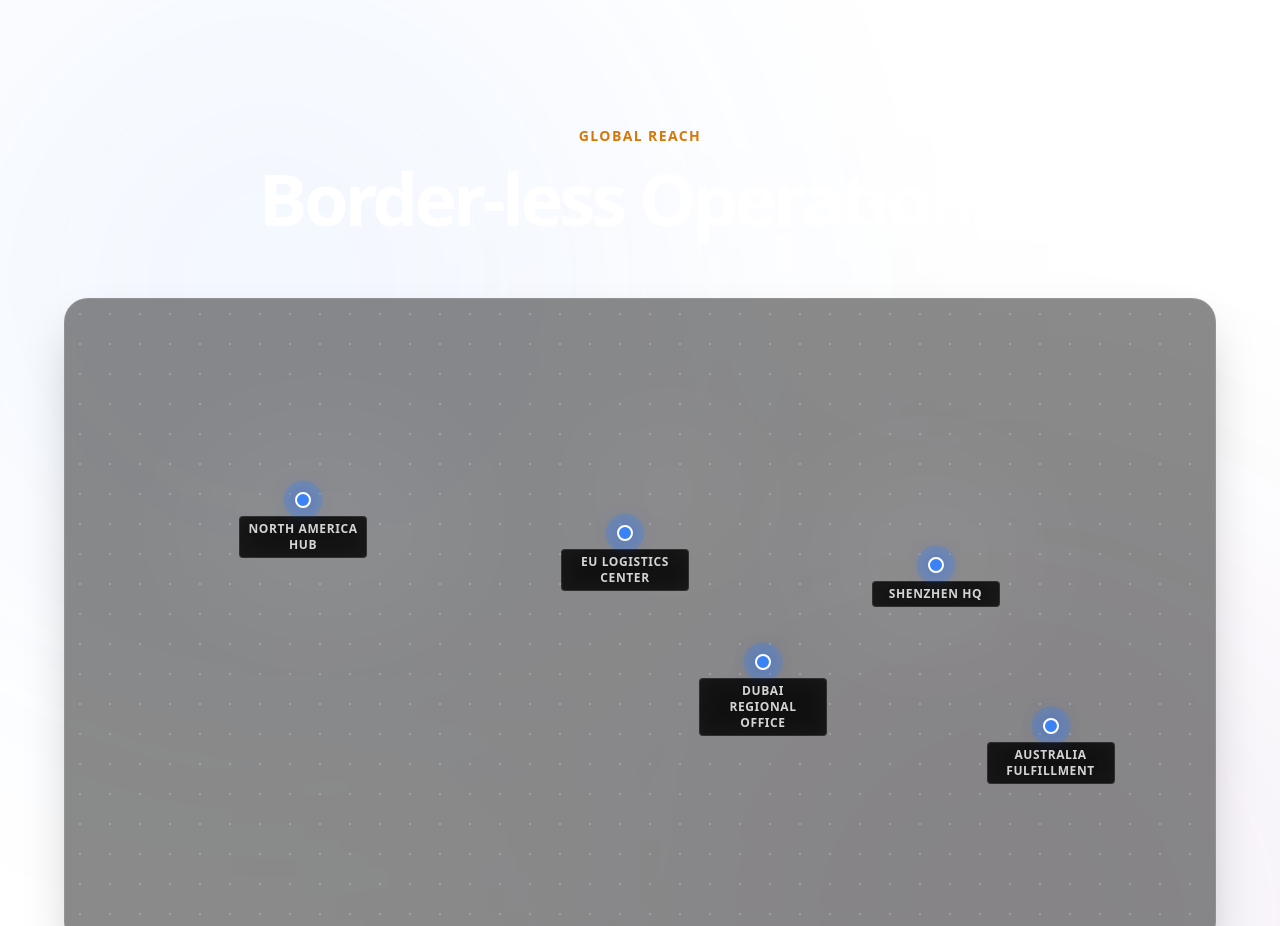
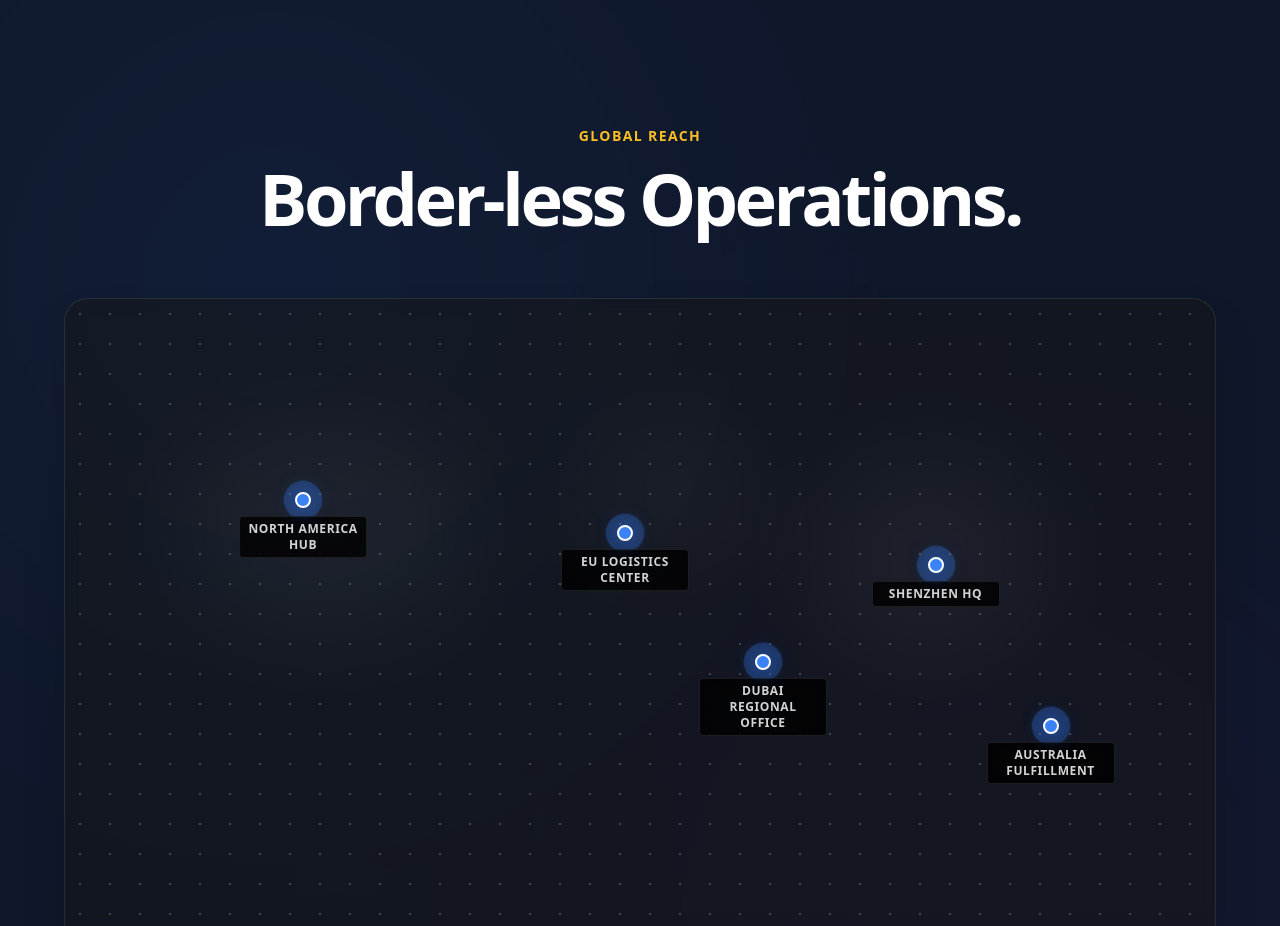
Before and after one commit to ab9898998989898/Digi-Vixo, a Next.js app: page / in a window 1280 px wide. Shown: the part 2740-3666 px from the top of the page. Built offline with nearby package versions, Linux system fonts and the light colour scheme.

Commit message:
git commit -m "hello"

```diff
--- a/src/app/globals.css
+++ b/src/app/globals.css
@@ -4,62 +4,43 @@
   Using a consistent Zinc-based palette for a premium feel.
 */
 :root {
-  /* LIGHT MODE */
-  --background: #ffffff;
-  /* Pure white for clarity */
-  --foreground: #09090b;
-  /* Zinc 950 - Softer than pure black */
+  /* ENFORCED DARK THEME (Tri-Color: Blue/Yellow/Red) */
+  /* Backgrounds: Slate 900 (Balanced Dark, not black) */
+  --background: #0f172a;
+  --foreground: #f8fafc;
+  /* Slate 50 */
 
-  --card: #f4f4f5;
-  /* Zinc 100 - Subtle distinction from bg */
-  --card-foreground: #09090b;
+  /* Cards: Slate 800 (Subtle separation) */
+  --card: #1e293b;
+  --card-foreground: #f8fafc;
 
-  --primary: #18181b;
-  /* Zinc 900 */
-  --primary-foreground: #fafafa;
+  --primary: #f8fafc;
+  --primary-foreground: #0f172a;
 
-  --muted: #71717a;
-  /* Zinc 500 - Readable but secondary */
-  --border: #e4e4e7;
-  /* Zinc 200 - Crisp borders */
+  --muted: #64748b;
+  /* Slate 500 */
+  --border: #334155;
+  /* Slate 700 */
 
-  /* ACCENTS */
+  /* TRI-COLOR ACCENTS */
   --accent: #3b82f6;
-  /* Blue 500 - Bright and inviting */
+  /* Blue 500 (Primary Action) */
   --accent-foreground: #ffffff;
 
-  --gold: #d97706;
-  /* Amber 600 - Rich Gold */
+  --gold: #fbbf24;
+  /* Amber 400 (Highlights/Yellow) */
+  --red: #ef4444;
+  /* Red 500 (Alerts/Accents) */
 }
 
-@media (prefers-color-scheme: dark) {
-  :root {
-    /* DARK MODE - SoftBiz Replica */
-    --background: #020306;
-    /* Deepest Black-Blue */
-    --foreground: #ffffff;
-    /* Pure White */
-
-    --card: #0a0b10;
-    /* Slightly lighter for cards */
-    --card-foreground: #ffffff;
-
-    --primary: #ffffff;
-    --primary-foreground: #020306;
-
-    --muted: #9ca3af;
-    /* Gray 400 */
-    --border: #1f2937;
-    /* Gray 800 */
-
-    /* ACCENTS */
-    --accent: #6366f1;
-    /* Indigo 500 (Base for gradients) */
-    --accent-foreground: #ffffff;
-
-    --gold: #fbbf24;
-    /* Retain Gold for success states */
-  }
+/*
+   We keep the media query block empty or remove it because
+   we want the dark variables to be the DEFAULT for everyone.
+   (Incognito/Light Mode users will now see the dark theme)
+*/
+@media (prefers-color-scheme: light) {
+  /* Optional: If we ever WANTED a light mode, we'd put it here.
+     But for now, we enforce dark. */
 }
 
 /* TAILWIND THEME CONFIG */
@@ -80,6 +61,7 @@
   --color-border: var(--border);
 
   --color-gold: var(--gold);
+  --color-red: var(--red);
 
   /* Linking fonts correctly */
   --font-sans: var(--font-geist-sans), ui-sans-serif, system-ui, sans-serif;
```
